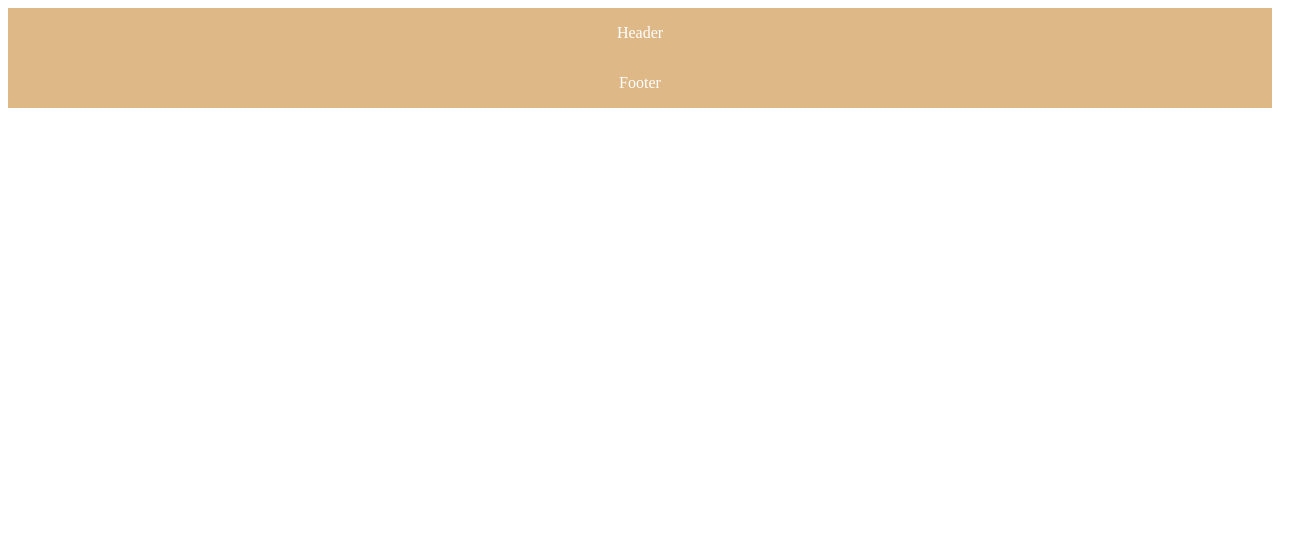
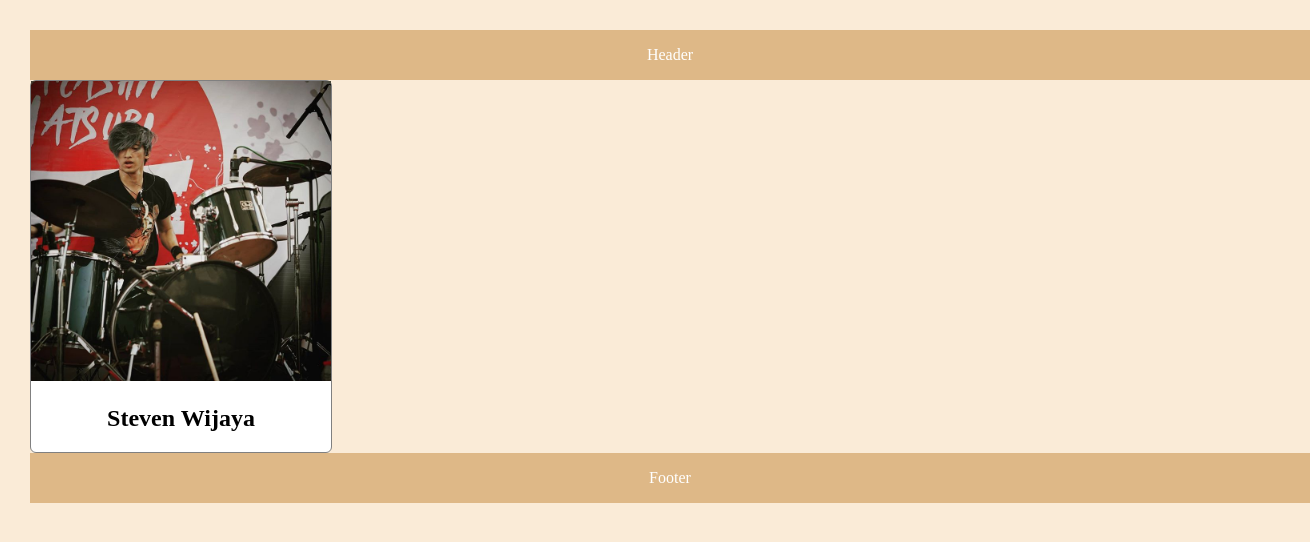
Before and after one commit to steven15vdb/Steven1, a plain HTML site: page index.html in a window 1280 px wide. Shown: the whole page, 1310 px wide, since content can reach past the window. Drawn offline with Linux system fonts and the light colour scheme.

Commit message:
Add Image to Body

```diff
--- a/index.html
+++ b/index.html
@@ -3,11 +3,15 @@
 <head>
 	<meta charset="UTF-8">
 	<link rel="stylesheet" href="style.css">
-	<div id="header">Header</div>
+
 	<title>Belajar Version Control</title>
 </head>
 <body>
-
+	<div id="header">Header</div>
+	<div id="profile-container">
+	   <img id="profile-image" src="images/1.jpg" alt="profile image" />
+	   <h2 id="profile-name">Steven Wijaya</h2>
+	</div>
 	<div id="footer">Footer</div>
 </body>
 </html>
--- a/style.css
+++ b/style.css
@@ -1,3 +1,25 @@
+body {
+   width: 100%;
+   margin: 30px;
+   background-color: antiquewhite;
+}
+
+#profile-container{
+   max-width: 300px;
+   background-color: white;
+   border: 1px solid gray;
+   border-radius: 6px;
+}
+
+#profile-image{
+   width: 100%;
+   height: auto;
+}
+
+#profile-name{
+   text-align: center;
+}
+
 #header {
    width: 100%;
    height: 50px;
```
Also changed, not shown: images/1.jpg (added).
